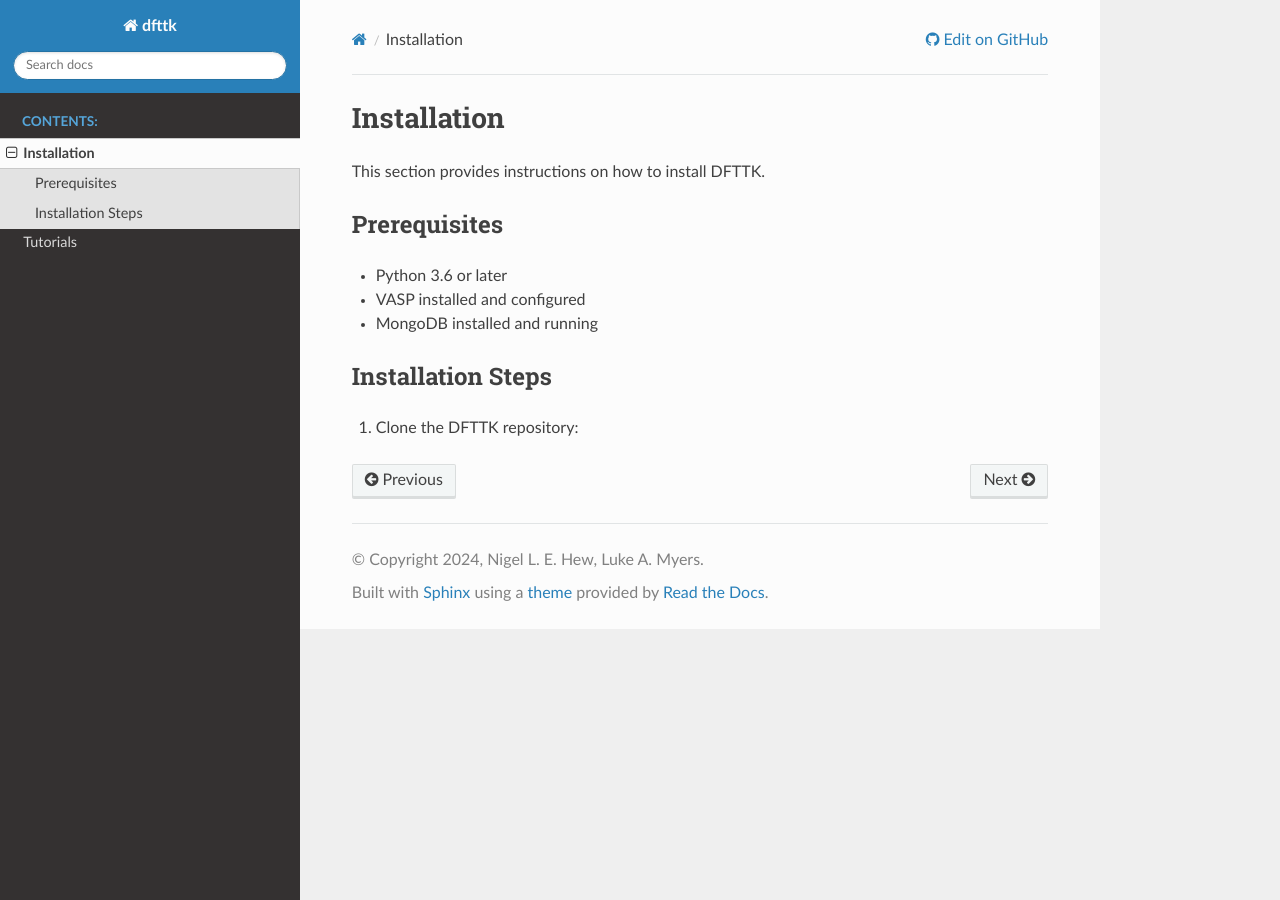
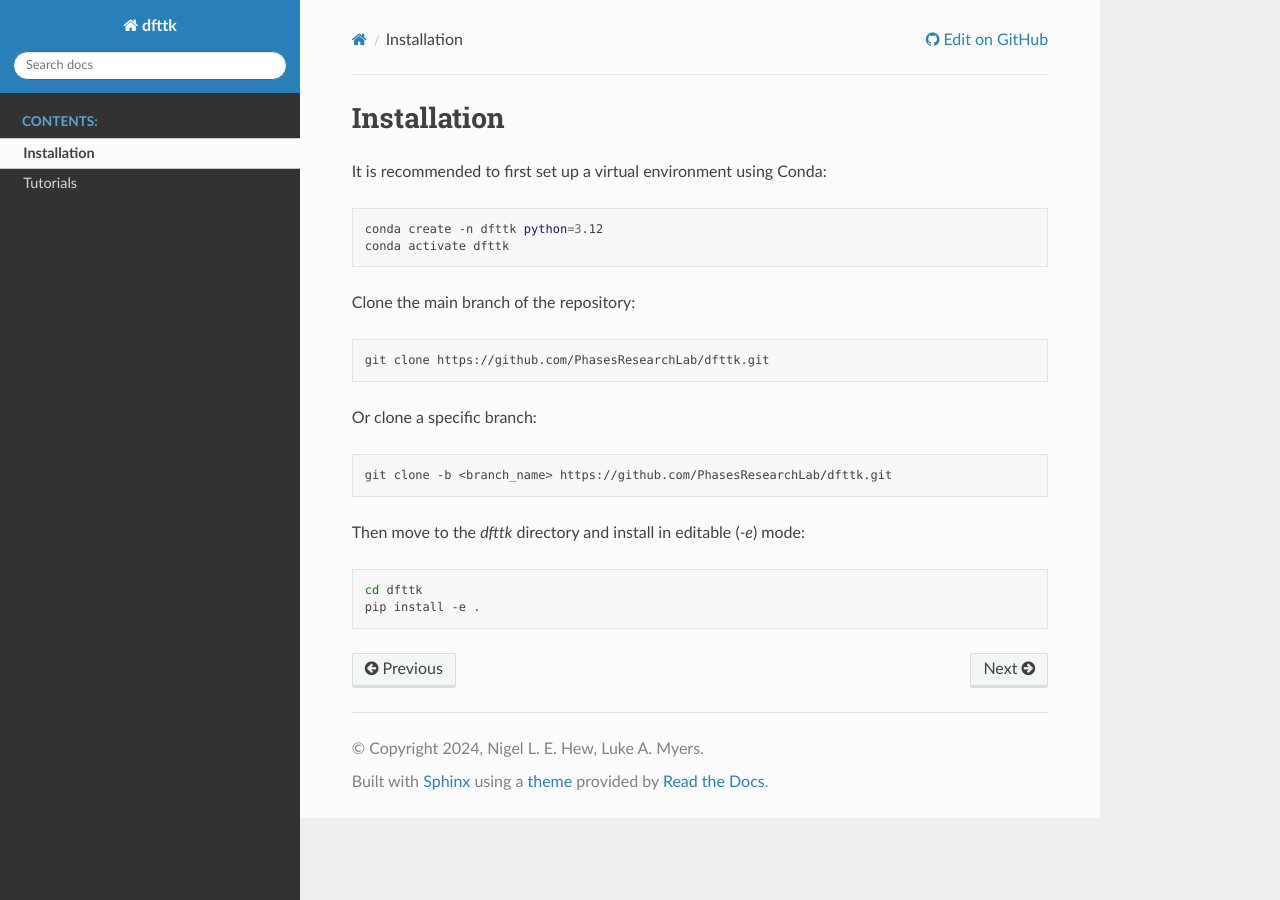
Before and after one commit to PhasesResearchLab/dfttk, a Sphinx documentation site: the page built from docs/installation.rst, in a window 1280 px wide. Built offline with Sphinx 7.4.7 and the Read the Docs theme 3.1.0, drawn with Linux system fonts in a browser that asks for light colours; pages that are not in the unit, such as notebooks, are missing from menus.

Commit message:
Update installation.rst

```diff
--- a/docs/installation.rst
+++ b/docs/installation.rst
@@ -1,14 +1,28 @@
 Installation
 ============
 
-This section provides instructions on how to install DFTTK.
+It is recommended to first set up a virtual environment using Conda:
 
-Prerequisites
--------------
-- Python 3.6 or later
-- VASP installed and configured
-- MongoDB installed and running
+.. code-block:: bash
 
-Installation Steps
-------------------
-1. Clone the DFTTK repository:
+    conda create -n dfttk python=3.12
+    conda activate dfttk
+
+Clone the main branch of the repository:
+
+.. code-block:: bash
+
+    git clone https://github.com/PhasesResearchLab/dfttk.git
+
+Or clone a specific branch:
+
+.. code-block:: bash
+
+    git clone -b <branch_name> https://github.com/PhasesResearchLab/dfttk.git
+
+Then move to the `dfttk` directory and install in editable (`-e`) mode:
+
+.. code-block:: bash
+
+    cd dfttk
+    pip install -e .
```
